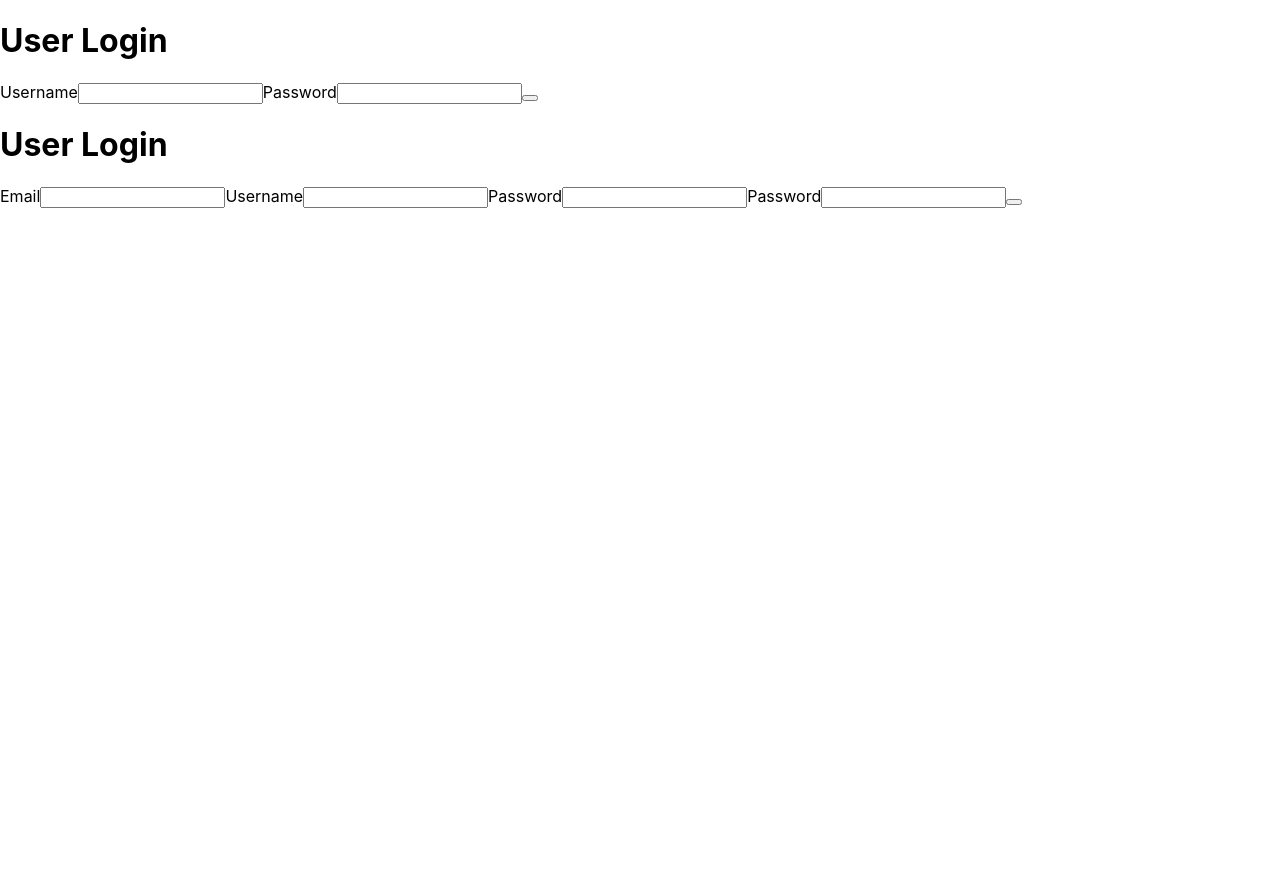
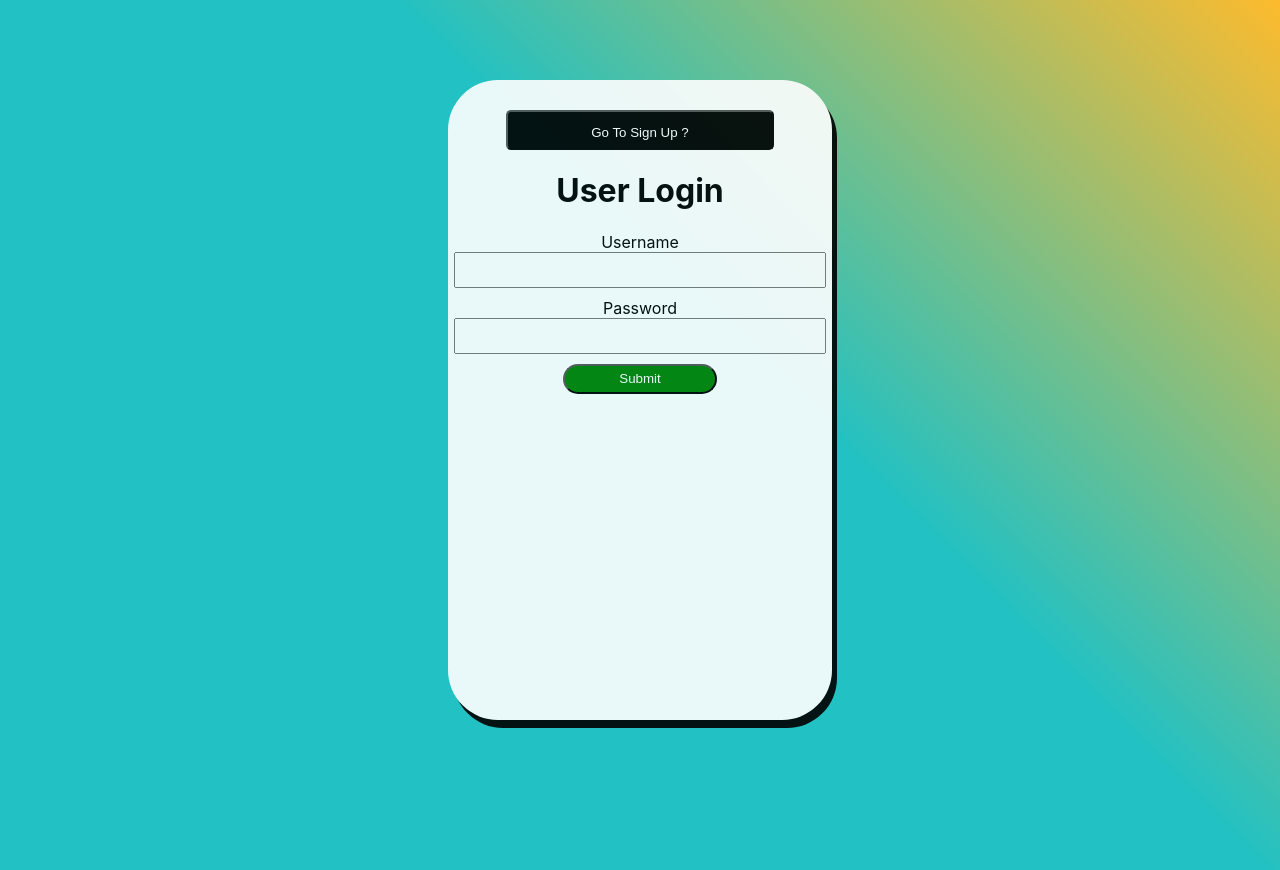
Before and after one commit to Peoples2448/ExpiredFood, a React (Create React App) app: page / in a window 1280 px wide. Shown: the top 870 px of the page. Before the commit the page ends 800 px from the top, so only its background shows below. Built offline with nearby package versions, Linux system fonts and the light colour scheme.

Commit message:
finished building the structure of the auth page, and styled the body and each component

```diff
--- /dev/null
+++ b/src/App.css
@@ -0,0 +1,4 @@
+body{
+    height:100vh;
+    background: linear-gradient(45deg, rgba(34,193,195,1) 59%, rgba(253,187,45,1) 100%);
+}
--- a/src/App.js
+++ b/src/App.js
@@ -1,4 +1,5 @@
-import AuthPage from "./Router/auth-page";
+import AuthPage from "./Router/auth-page/auth-page.router";
+import './App.css'
 function App() {
   return(
     <AuthPage/>
--- a/src/Component/login/login.component.jsx
+++ b/src/Component/login/login.component.jsx
@@ -7,7 +7,7 @@ const Login = () => {
                 <input type='text' />
                 <label>Password</label>
                 <input label="Password" type='password' />
-                <button />
+                <button className="submit-button">Submit</button>
             </form>
         </div>
     )
--- a/src/Component/sign-in/sigin-in.component.jsx
+++ b/src/Component/sign-in-page/sigin-in.component.jsx
@@ -1,7 +1,7 @@
-const SignIn = () => {
+const SignUp = () => {
     return (
         <div>
-            <h1>User Login</h1>
+            <h1>Sign Up</h1>
             <form>
                 <label>Email</label>
                 <input type="email"/>
@@ -11,10 +11,12 @@ const SignIn = () => {
                 <input label="Password" type='password' />
                 <label>Password</label>
                 <input label="Password" type='password' />
-                <button />
+                <label>Sign Up as a Store?</label><br/>
+                <input type="checkbox"/>
+                <button className="submit-button">Submit</button>
             </form>
         </div>
     )
 }
 
-export default SignIn;
+export default SignUp;
--- a/src/Router/auth-page.jsx
+++ /dev/null
@@ -1,15 +0,0 @@
-import Login from "../Component/login/login.component";
-import SignIn from "../Component/sign-in/sigin-in.component";
-import { useState } from "react";
-const AuthPage=()=>{
-    const defaultState=false;
-    const [logInOrSignIn, setLogInOrSignUp]=useState(false)
-    return(
-        <>
-        <Login/>
-        <SignIn/>
-        </>
-    )
-}
-
-export default AuthPage;
--- /dev/null
+++ b/src/Router/auth-page/auth-page.router.jsx
@@ -0,0 +1,19 @@
+import Login from "../../Component/login/login.component";
+import SignUp from "../../Component/sign-in-page/sigin-in.component";
+import './auth-page.styles.css';
+import { useState } from "react";
+const AuthPage=()=>{
+    const defaultState=false;
+    const [logInOrSignIn, setLogInOrSignUp]=useState(false)
+    const switchPageHandler=()=>{
+        setLogInOrSignUp(!logInOrSignIn)
+    }
+    return(
+        <div className="auth-page-container">
+        <button className="switch-button"onClick={switchPageHandler}>{logInOrSignIn ? "Go To Log In ?":"Go To Sign Up ?"}</button>
+        {logInOrSignIn ? <SignUp/>:<Login/>}
+        </div>
+    )
+}
+
+export default AuthPage;
--- /dev/null
+++ b/src/Router/auth-page/auth-page.styles.css
@@ -0,0 +1,40 @@
+.auth-page-container{
+    height: 80vh;
+    width: 30vw;
+    margin: auto;
+    margin-top: 10vh;
+    text-align: center;
+    background-color: white;
+    opacity: 0.9;
+    border-radius: 50px;
+    box-shadow: 5px 8px;
+    position: relative;
+
+}
+
+.auth-page-container .switch-button{
+    margin-top: 30px;
+    background-color: rgb(0, 0, 0);
+    height:40px;
+    width: 70%;
+    line-height: 40px;
+    color: white;
+    border-radius: 5px;
+    cursor: pointer;
+}
+
+.auth-page-container input{
+    width: 95%;
+    height: 30px;
+    margin-bottom: 10px;
+}
+
+.auth-page-container .submit-button{
+    background-color: green;
+    border-radius: 30px;
+    width: 40%;
+    height: 30px;
+    cursor: pointer;
+    color: white;
+
+}
```
